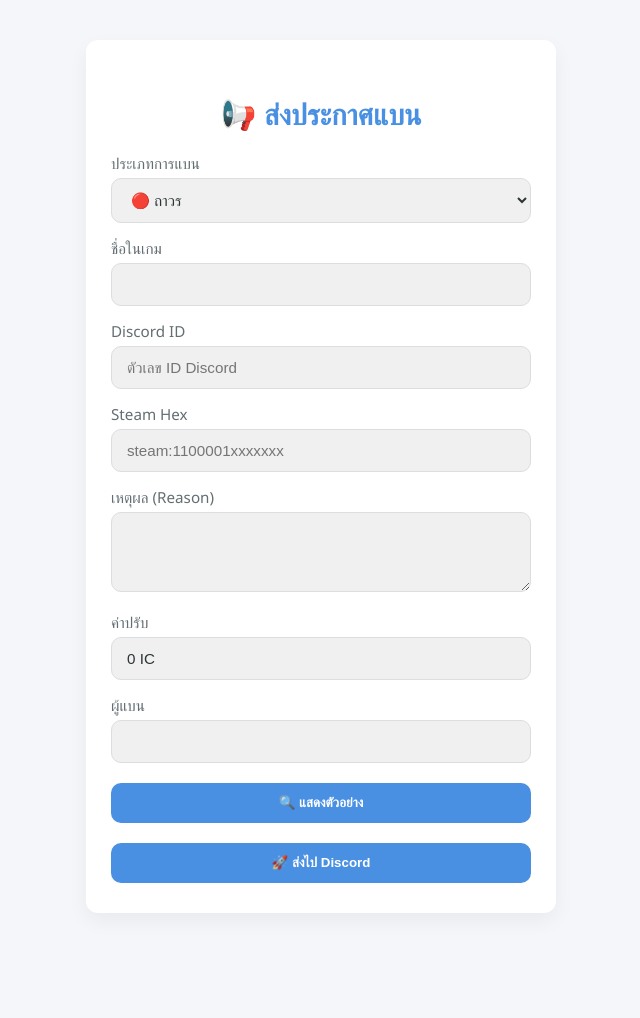
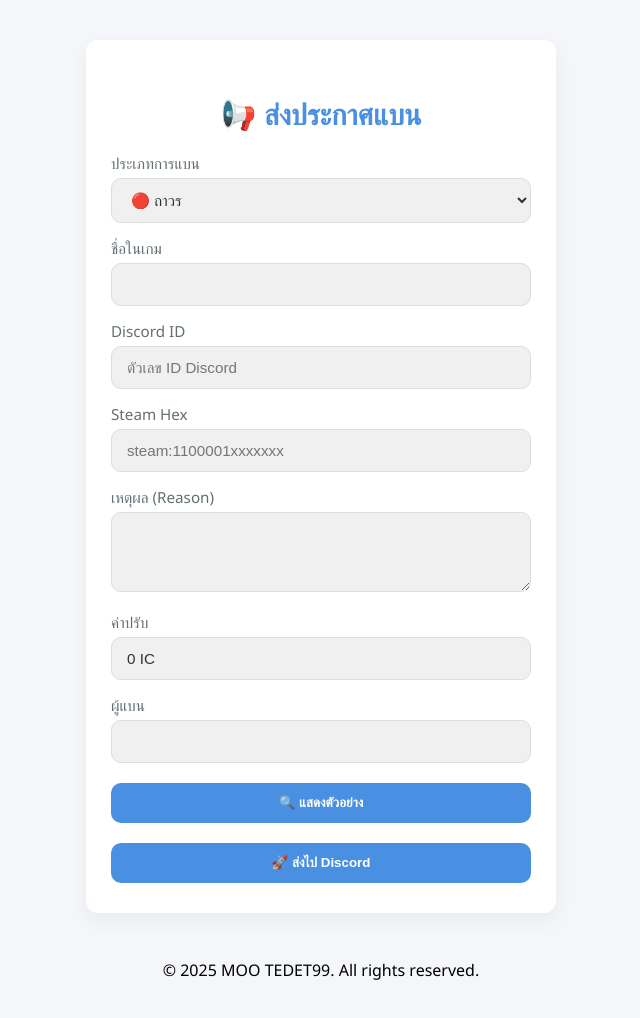
Before and after one commit to BoonHome88/Mr-Ban, a plain HTML site: page index.html in a window 1280 px wide. Shown: the whole page, without its empty margins (319-959 px from the left). Before the commit the page ends 953 px from the top, so only its background shows below. Drawn offline with Linux system fonts and the light colour scheme.

Commit message:
index.html

```diff
--- a/index.html
+++ b/index.html
@@ -263,5 +263,8 @@ form.addEventListener('submit', async (e) => {
     }
 });
 </script>
+<footer>
+<p>&copy; 2025 MOO TEDET99. All rights reserved.</p>
+</footer>
 </body>
 </html>
```
